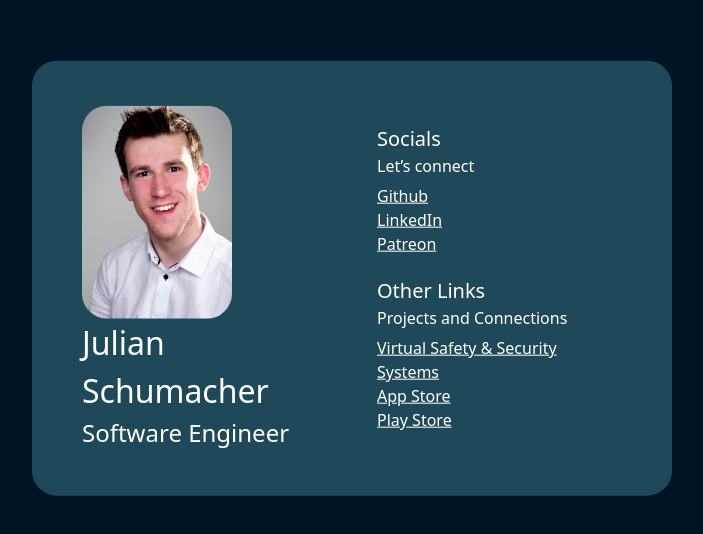
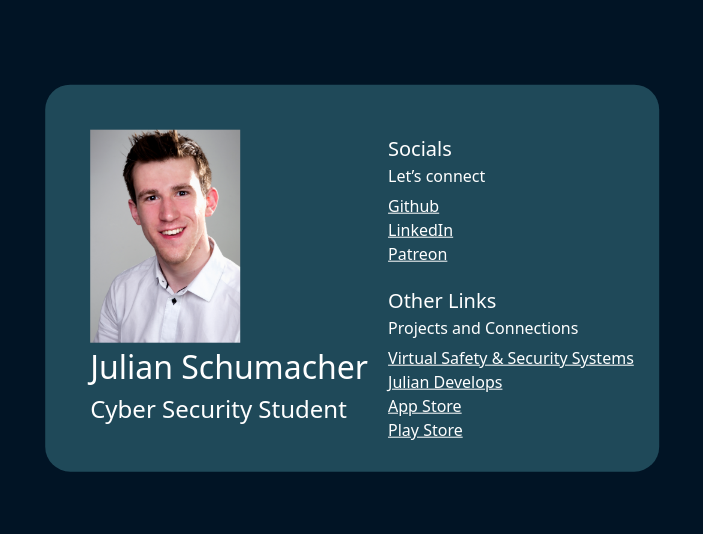
Before and after one commit to Julessh05/Website, a Next.js app in the folder personal-website/: page / in a window 1280 px wide. Shown: the part 122-656 px from the top of the page, without its empty margins (288-991 px from the left). Built offline with nearby package versions, Linux system fonts and the light colour scheme.

Commit message:
Update website

```diff
--- a/personal-website/src/app/page.module.scss
+++ b/personal-website/src/app/page.module.scss
@@ -51,3 +51,7 @@
   margin: 150px;
   height: 700px;
 }
+
+.profile {
+  margin: 20px;
+}
--- a/personal-website/src/app/page.tsx
+++ b/personal-website/src/app/page.tsx
@@ -1,43 +1,30 @@
-"use client";
-
 import styles from "./page.module.scss";
 import Image from "next/image";
 import Link from "next/link";
-import { isMobile } from "react-device-detect";
 
 export default function Home() {
-  if (isMobile) {
-    return HomeMobile();
-  } else {
-    return HomeDesktop();
-  }
-}
-
-function HomeMobile() {
   return (
-    <main>
-      <div className={styles.backgroundMobile}>
+    <main className={styles.main}>
+      <div className={styles.background}>
+        <div className={styles.profile}>
           <Image
             src="/me.jpg"
             alt="A Portrait of myself"
             width={150}
             height={150}
-          style={{
-            borderRadius: "25px",
-            position: "relative",
-            left: "50%",
-            transform: "translateX(-50%)",
-          }}
+            className={styles.avatar}
           />
-        <h1 className="text-center">Julian Schumacher</h1>
-        <h2>Software Engineer</h2>
+          <h1>Julian Schumacher</h1>
+          <h2>Cyber Security Student</h2>
+        </div>
+        <div className={styles.links}>
           <div className={styles.outerLinkDiv}>
             <h3>Socials</h3>
             <p>Let&rsquo;s connect</p>
             <div className={styles.innerLinkDiv}>
               <ul>
                 <li>
-                <Link href="https://github.com/Julessh05" target="_blank">
+                  <Link href="https://github.com/juliandevelops" target="_blank">
                     Github
                   </Link>
                 </li>
@@ -61,7 +48,7 @@ function HomeMobile() {
                 </li> */}
                 <li>
                   <Link
-                  href="https://www.patreon.com/julesdevelopment?utm_campaign=creatorshare_creator"
+                    href="https://www.patreon.com/juliandevelops"
                     target="_blank"
                   >
                     Patreon
@@ -82,92 +69,10 @@ function HomeMobile() {
                 </li>
                 <li>
                 <Link
-                  href="https://apps.apple.com/de/developer/julian-schumacher/id1681063160"
+                    href="https://juliandevelops.com"
                     target="_blank"
                   >
-                  App Store
-                </Link>
-              </li>
-              <li>
-                <Link
-                  href="https://play.google.com/store/apps/developer?id=Julian+Schumacher"
-                  target="_blank"
-                >
-                  Play Store
-                </Link>
-              </li>
-            </ul>
-          </div>
-        </div>
-      </div>
-      <div className={styles.spacer}></div>
-    </main>
-  );
-}
-
-function HomeDesktop() {
-  return (
-    <main>
-      <div className={styles.background}>
-        <div className={styles.column}>
-          <Image
-            src="/me.jpg"
-            alt="A Portrait of myself"
-            width={150}
-            height={150}
-            style={{
-              borderRadius: "25px",
-            }}
-          />
-          <h1>Julian Schumacher</h1>
-          <h2>Software Engineer</h2>
-        </div>
-        <div className={styles.column}>
-          <h3>Socials</h3>
-          <p>Let&rsquo;s connect</p>
-          <div className={styles.innerLinkDiv}>
-            <ul>
-              <li>
-                <Link href="https://github.com/Julessh05" target="_blank">
-                  Github
-                </Link>
-              </li>
-              <li>
-                <Link
-                  href="https://www.linkedin.com/in/julian-schumacher-b6005021a/"
-                  target="_blank"
-                >
-                  LinkedIn
-                </Link>
-              </li>
-              {/* <li>
-                <Link href="https://x.com/Julessh05" target="_blank">
-                  X
-                </Link>
-              </li>
-              <li>
-                <Link href="https://instagram.com/Julessh05" target="_blank">
-                  Instagram
-                </Link>
-              </li> */}
-              <li>
-                <Link
-                  href="https://www.patreon.com/julesdevelopment?utm_campaign=creatorshare_creator"
-                  target="_blank"
-                >
-                  Patreon
-                </Link>
-              </li>
-            </ul>
-          </div>
-          <div className={styles.outerLinkDiv}>
-            <h3>Other Links</h3>
-            <p>Projects and Connections</p>
-            <div className={styles.innerLinkDiv}>
-              <ul>
-                <li>
-                  <Link href="https://v3s.tech" target="_blank">
-                    Virtual Safety & Security Systems
+                    Julian Develops
                   </Link>
                 </li>
                 <li>
```
Lines whose indentation alone changed are shown as unchanged.
